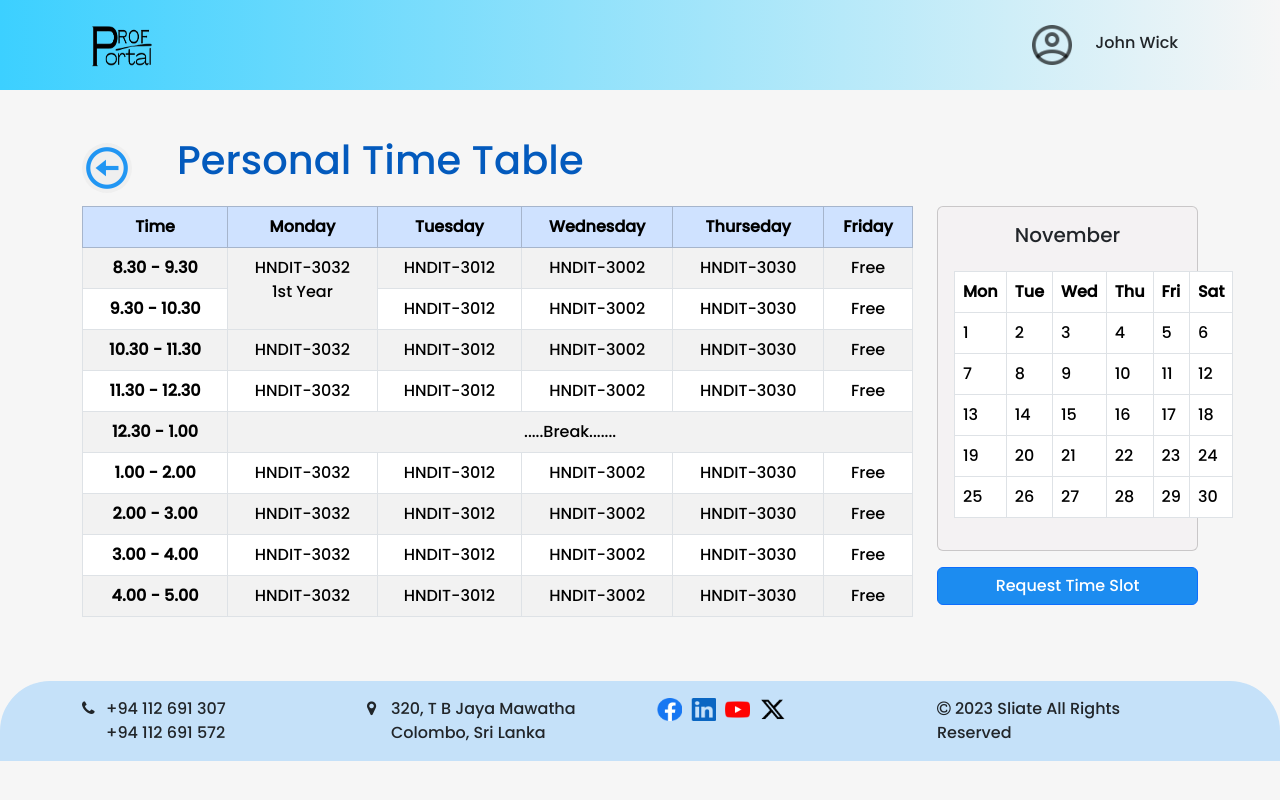
After one commit to Ann-keerthana-mathavan/ProfPortal, a PHP site: page /personalTimeTable.html in a window 1280 px wide. The commit adds this page. Run offline with PHP 8.4, Linux system fonts and the light colour scheme.

Commit message:
vl dashboard and personal timetable added

```diff
--- /dev/null
+++ b/css/personalTimeTable.css
@@ -0,0 +1,68 @@
+:root {
+  --primary-color: #035abd;
+}
+
+* {
+  margin: 0;
+  padding: 0;
+  box-sizing: border-box;
+  cursor: pointer;
+}
+body {
+  font-family: "Poppins", sans-serif;
+  background-color: #f6f6f6;
+}
+html {
+  text-transform: capitalize !important;
+}
+.nav {
+  height: 90px;
+  background: linear-gradient(to right, #3cd0ff, #f6f6f6);
+}
+.logo {
+  width: 80px;
+  height: 60px;
+}
+.userIcon {
+  width: 40px;
+  height: 40px;
+}
+.profile-pic {
+  margin-top: 3px;
+}
+.userName {
+  padding-top: 15px;
+}
+/* header end */
+.title-text {
+  font-size: 40px;
+  color: var(--primary-color);
+}
+.btn-back {
+  border: none;
+  background-color: none !important;
+  width: 50px;
+  border-radius: 50%;
+}
+.title-div {
+  margin-top: 40px;
+}
+/* footer */
+.footer {
+  background-color: #c5e1f9;
+  border-radius: 50px 50px 0 0;
+}
+.icons {
+  width: 25px;
+  margin-left: 5px;
+}
+
+.btn-request {
+  background-color: #1c8cf0 !important;
+  width: 100% !important;
+  text-transform: capitalize !important;
+}
+/* calander */
+.card {
+  background-color: #f4f2f3 !important;
+}
--- a/index.html
+++ b/index.html
@@ -39,7 +39,7 @@
             <img src="./img/profportal logo.png" class="img-fluid" alt="" />
           </div>
           <div class="collapse navbar-collapse" id="navbarSupportedContent">
-            <ul class="navbar-nav me-auto mb-2 mb-lg-0 justify-content-center">
+            <ul class="navbar-nav m-auto mb-2 mb-lg-0 justify-content-betweem">
               <!-- nav links -->
               <li class="nav-item">
                 <a class="nav-link" aria-current="page" href="#home">Home</a>
@@ -289,7 +289,7 @@
           </div>
         </div>
       </div>
-      <footer class="">
+      <footer>
         <div class="copy-rigth-text">
           <p class="text-center mt-3">
             <i class="fa fa-copyright" aria-hidden="true"></i> 2023 sliate all
--- /dev/null
+++ b/personalTimeTable.html
@@ -0,0 +1,295 @@
+<!DOCTYPE html>
+<html lang="en">
+  <head>
+    <title>personal time table</title>
+    <meta charset="utf-8" />
+    <meta
+      name="viewport"
+      content="width=device-width, initial-scale=1, shrink-to-fit=no"
+    />
+    <!-- boostrap cdn-->
+    <link
+      rel="stylesheet"
+      href="https://cdn.jsdelivr.net/npm/bootstrap@5.3.0-alpha3/dist/css/bootstrap.min.css"
+    />
+
+    <!-- poppin google font -->
+    <link rel="preconnect" href="https://fonts.googleapis.com" />
+    <link rel="preconnect" href="https://fonts.gstatic.com" crossorigin />
+    <link
+      href="https://fonts.googleapis.com/css2?family=Poppins:wght@500&display=swap"
+      rel="stylesheet"
+    />
+    <!-- font awsome icon -->
+    <link
+      rel="stylesheet"
+      href="https://cdnjs.cloudflare.com/ajax/libs/font-awesome/4.7.0/css/font-awesome.min.css"
+    />
+    <!-- custem css -->
+    <link rel="stylesheet" href="./css/personalTimeTable.css" />
+  </head>
+  <body>
+    <header class="nav">
+      <div class="container">
+        <div class="row py-3">
+          <div class="col-10">
+            <img
+              src="./img/profportal logo.png"
+              alt=""
+              class="img-fluid logo"
+            />
+          </div>
+          <div class="col-2">
+            <div class="row d-flex align-items-center justify-content-start">
+              <div class="col-4">
+                <div class="profile-pic">
+                  <img src="./img/user Icon.png" alt="" class="userIcon" />
+                </div>
+              </div>
+              <div class="col-8">
+                <p class="userName">john wick</p>
+              </div>
+            </div>
+          </div>
+        </div>
+      </div>
+    </header>
+    <div class="content">
+      <div class="container">
+        <div class="title-div">
+          <div class="row d-flex align-items-center justify-content-start">
+            <div class="col-1">
+              <button class="btn-back">
+                <a href="./VlDashbord.html">
+                  <img src="./img/back btn icon.png" class="img-fluid" alt="" />
+                </a>
+              </button>
+            </div>
+            <div class="col">
+              <p class="title-text">personal time table</p>
+            </div>
+          </div>
+        </div>
+        <div class="row">
+          <div class="col-9">
+            <!-- personal time table start -->
+            <table
+              class="table text-center table-hover table-bordered table-striped"
+            >
+              <thead>
+                <tr class="table-primary">
+                  <th scope="col">time</th>
+                  <th scope="col">monday</th>
+                  <th scope="col">tuesday</th>
+                  <th scope="col">wednesday</th>
+                  <th scope="col">thurseday</th>
+                  <th scope="col">friday</th>
+                </tr>
+              </thead>
+              <tbody>
+                <tr>
+                  <th scope="row">8.30 - 9.30</th>
+                  <td rowspan="2">
+                    HNDIT-3032 <br />
+                    1st year
+                  </td>
+                  <td>HNDIT-3012</td>
+                  <td>HNDIT-3002</td>
+                  <td>HNDIT-3030</td>
+                  <td>free</td>
+                </tr>
+                <tr>
+                  <th scope="row">9.30 - 10.30</th>
+                  <td>HNDIT-3012</td>
+                  <td>HNDIT-3002</td>
+                  <td>HNDIT-3030</td>
+                  <td>free</td>
+                </tr>
+                <tr>
+                  <th scope="row">10.30 - 11.30</th>
+                  <td>HNDIT-3032</td>
+                  <td>HNDIT-3012</td>
+                  <td>HNDIT-3002</td>
+                  <td>HNDIT-3030</td>
+                  <td>free</td>
+                </tr>
+                <tr>
+                  <th scope="row">11.30 - 12.30</th>
+                  <td>HNDIT-3032</td>
+                  <td>HNDIT-3012</td>
+                  <td>HNDIT-3002</td>
+                  <td>HNDIT-3030</td>
+                  <td>free</td>
+                </tr>
+                <tr>
+                  <th scope="row">12.30 - 1.00</th>
+                  <td colspan="5" class="text-center">.....break.......</td>
+                </tr>
+                <tr>
+                  <th scope="row">1.00 - 2.00</th>
+                  <td>HNDIT-3032</td>
+                  <td>HNDIT-3012</td>
+                  <td>HNDIT-3002</td>
+                  <td>HNDIT-3030</td>
+                  <td>free</td>
+                </tr>
+                <tr>
+                  <th scope="row">2.00 - 3.00</th>
+                  <td>HNDIT-3032</td>
+                  <td>HNDIT-3012</td>
+                  <td>HNDIT-3002</td>
+                  <td>HNDIT-3030</td>
+                  <td>free</td>
+                </tr>
+                <tr>
+                  <th scope="row">3.00 - 4.00</th>
+                  <td>HNDIT-3032</td>
+                  <td>HNDIT-3012</td>
+                  <td>HNDIT-3002</td>
+                  <td>HNDIT-3030</td>
+                  <td>free</td>
+                </tr>
+                <tr>
+                  <th scope="row">4.00 - 5.00</th>
+                  <td>HNDIT-3032</td>
+                  <td>HNDIT-3012</td>
+                  <td>HNDIT-3002</td>
+                  <td>HNDIT-3030</td>
+                  <td>free</td>
+                </tr>
+              </tbody>
+            </table>
+            <!-- personal time table end -->
+          </div>
+          <div class="col-3">
+            <!-- calender start -->
+            <div class="card .card-calendar">
+              <h5 class="card-title text-center mt-3">November</h5>
+              <div class="card-body">
+                <table class="table table-bordered">
+                  <thead>
+                    <tr>
+                      <th scope="col">Mon</th>
+                      <th scope="col">Tue</th>
+                      <th scope="col">Wed</th>
+                      <th scope="col">Thu</th>
+                      <th scope="col">Fri</th>
+                      <th scope="col">Sat</th>
+                    </tr>
+                  </thead>
+                  <tbody>
+                    <tr>
+                      <td>1</td>
+                      <td>2</td>
+                      <td>3</td>
+                      <td>4</td>
+                      <td>5</td>
+                      <td>6</td>
+                    </tr>
+                    <tr>
+                      <td>7</td>
+                      <td>8</td>
+                      <td>9</td>
+                      <td>10</td>
+                      <td>11</td>
+                      <td>12</td>
+                    </tr>
+                    <tr>
+                      <td>13</td>
+                      <td>14</td>
+                      <td>15</td>
+                      <td>16</td>
+                      <td>17</td>
+                      <td>18</td>
+                    </tr>
+                    <tr>
+                      <td>19</td>
+                      <td>20</td>
+                      <td>21</td>
+                      <td>22</td>
+                      <td>23</td>
+                      <td>24</td>
+                    </tr>
+                    <tr>
+                      <td>25</td>
+                      <td>26</td>
+                      <td>27</td>
+                      <td>28</td>
+                      <td>29</td>
+                      <td>30</td>
+                    </tr>
+                  </tbody>
+                </table>
+              </div>
+            </div>
+            <!-- calender end -->
+            <div class="request mt-3 center">
+              <a
+                href="#request_time_slot"
+                class="btn btn-primary d-block btn-request"
+                >request time slot</a
+              >
+            </div>
+          </div>
+        </div>
+      </div>
+    </div>
+    <!-- footer -->
+    <footer class="footer mt-5">
+      <div class="container">
+        <div class="row pt-3">
+          <div class="col-3">
+            <!-- phone numbers -->
+            <div class="row">
+              <div class="col-1">
+                <i class="fa fa-phone" aria-hidden="true"></i>
+              </div>
+              <div class="col">
+                <p>
+                  +94 112 691 307 <br />
+                  +94 112 691 572
+                </p>
+              </div>
+            </div>
+          </div>
+          <div class="col-3">
+            <!-- address -->
+            <div class="row">
+              <div class="col-1">
+                <i class="fa fa-map-marker" aria-hidden="true"></i>
+              </div>
+              <div class="col">
+                <p>
+                  320, T B jaya mawatha <br />
+                  colombo, sri lanka
+                </p>
+              </div>
+            </div>
+          </div>
+          <div class="col-3">
+            <!-- social media icons -->
+            <div class="social-icons">
+              <img src="./img/facebook icon.png" alt="" class="icons" />
+              <img src="./img/linkedin icon.png" alt="" class="icons" />
+              <img src="./img/youtube icon.png" class="icons" alt="" />
+              <img src="./img/X icon.png" class="icons" alt="" />
+            </div>
+          </div>
+          <div class="col-3">
+            <div class="row">
+              <div class="col">
+                <!-- copy rigths text -->
+                <div class="copy-text">
+                  <i class="fa fa-copyright" aria-hidden="true"></i> 2023 sliate
+                  all rights reserved
+                </div>
+              </div>
+            </div>
+          </div>
+        </div>
+      </div>
+    </footer>
+  </body>
+  <!-- boostrap js bundle -->
+  <script src="https://cdn.jsdelivr.net/npm/bootstrap@5.3.0-alpha3/dist/js/bootstrap.bundle.min.js"></script>
+</html>
```
Also changed, not shown: VlDashbord.html (added, +224 -0 lines), css/VlDashbord.css (added, +92 -0 lines), css/index.css (+6 -4 lines).
